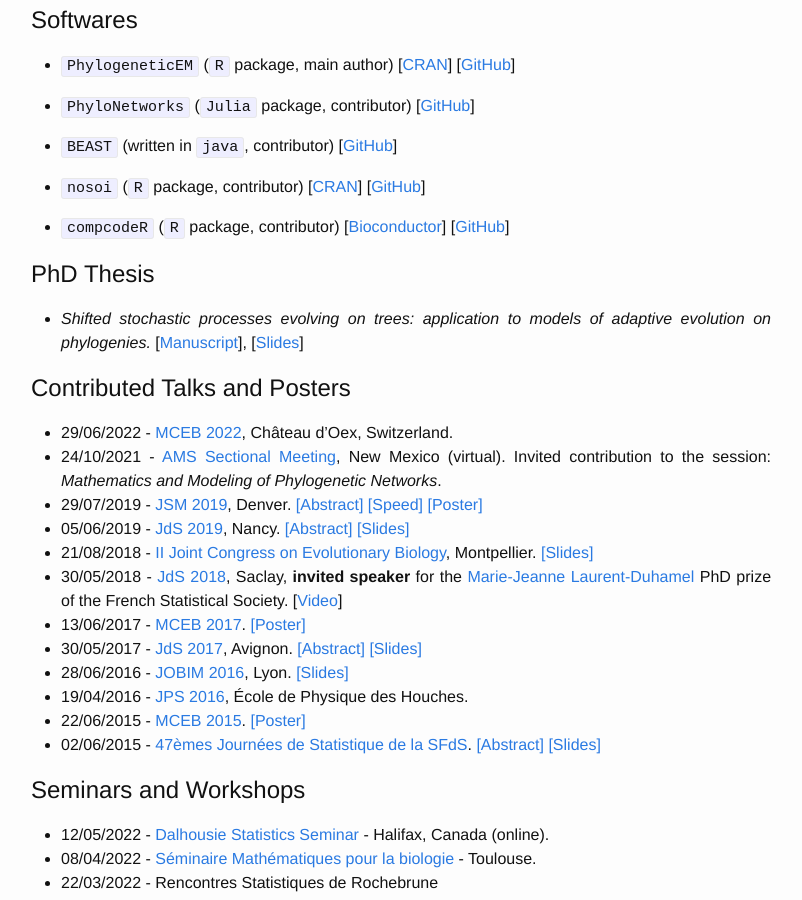
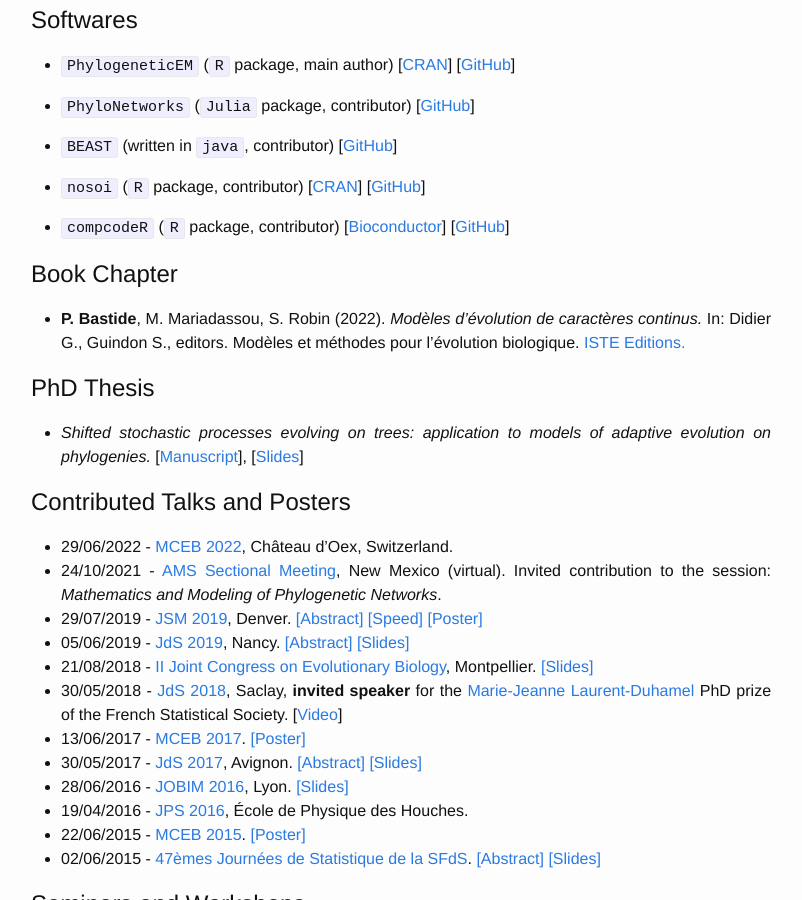
Before and after one commit to pbastide/pbastide.github.io, a Jekyll site: the page built from publi.md, in a window 1280 px wide and 900 px high, scrolled down 1596 px. Shown: the whole window, without its empty margins (239-1041 px from the left). Built offline with Jekyll 4.4.1, drawn with Linux system fonts in a browser that asks for light colours.

Commit message:
Add book chapter.

```diff
--- a/publi.md
+++ b/publi.md
@@ -54,6 +54,11 @@ A [small summary](https://www.scoop.it/t/life-sci-news-upsaclay?q=bastide) was p
 * `nosoi` (`R` package, contributor) [[CRAN](https://CRAN.R-project.org/package=nosoi)] [[GitHub](https://github.com/slequime/nosoi)]
 
 * `compcodeR` (`R` package, contributor) [[Bioconductor](https://www.doi.org/10.18129/B9.bioc.compcodeR)] [[GitHub](https://github.com/csoneson/compcodeR)]
+
+# Book Chapter
+
+* **P. Bastide**, M. Mariadassou, S. Robin (2022). *Modèles d’évolution de caractères continus.* In: Didier G., Guindon S., editors. Modèles et méthodes pour l’évolution biologique. [ISTE Editions.](https://www.istegroup.com/fr/produit/modeles-et-methodes-pour-levolution-biologique/)
+
 
 # PhD Thesis
 
```
